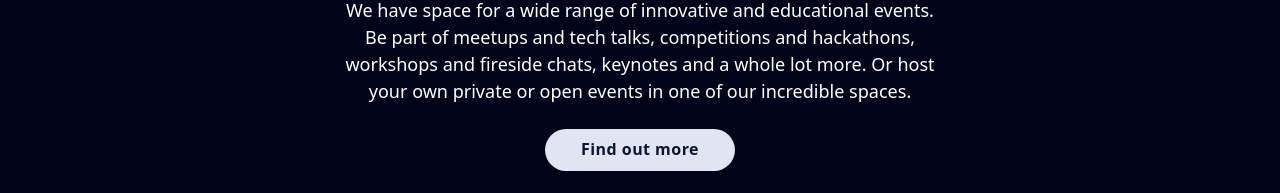
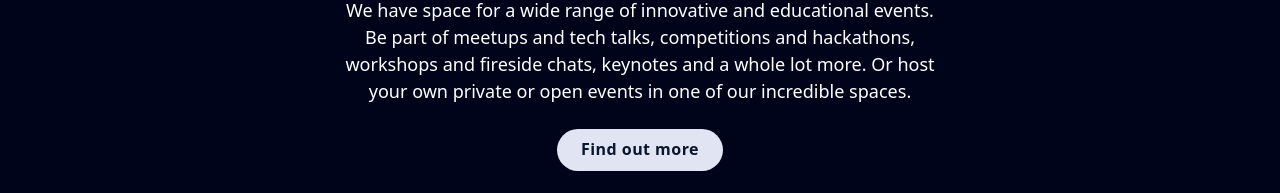
Before and after one commit to matovius/42workspace, a SvelteKit app: page / in a window 1280 px wide. Shown: the part 2420-2613 px from the top of the page. Built offline with nearby package versions, Linux system fonts and the light colour scheme.

Commit message:
change: decrease cta button padding

```diff
--- a/src/routes/LandingEventsSection.svelte
+++ b/src/routes/LandingEventsSection.svelte
@@ -34,6 +34,7 @@
   section.events-section > div.container {
     padding-block: 3.75rem; /* 60px */
   }
+
   /* Lead */
   section.events-section div.lead {
     display: flex;
@@ -52,10 +53,11 @@
   section.events-section div.cta {
     padding-block-start: 1.5rem; /* 24px */
   }
-  section.events-section button.btn {
-    --btn-padding: 12px 36px;
+  div.cta > button.btn {
+    --btn-padding: .75rem 1.5rem; /* 12px 24px */
     --btn-outline-color: var(--clr-white);
   }
+
   /* Image Cloud */
   div.image-cloud {
     padding-block-start: 1.5rem; /* 24px */
```
